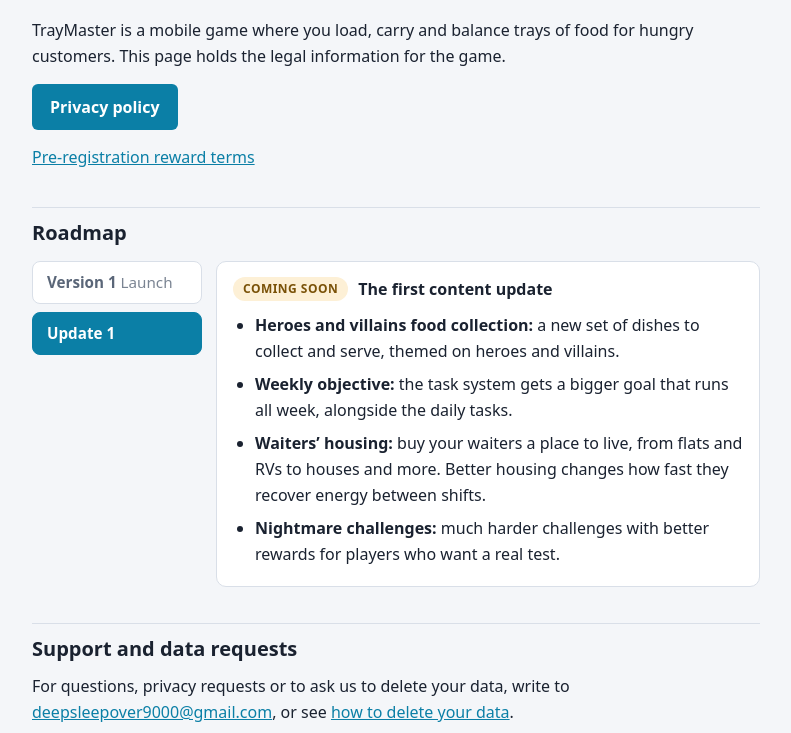
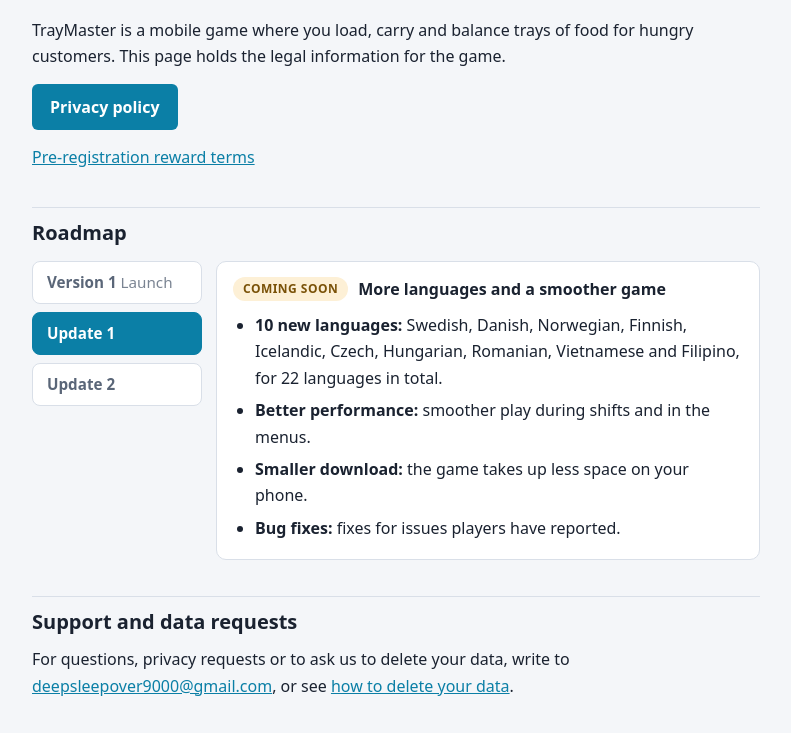
Before and after one commit to Ara15588/traymaster-pages, a plain HTML site: page index.html in a window 1280 px wide. Both pictures are taken after a click on the tab "Update 1". Shown: the part 754-1487 px from the top of the page, without its empty margins (244-1035 px from the left). Drawn offline with Linux system fonts and the light colour scheme.

Commit message:
roadmap update

```diff
--- a/index.html
+++ b/index.html
@@ -37,6 +37,7 @@
         <div class="roadmap-tabs" role="tablist" aria-label="Game versions" aria-orientation="vertical">
           <button type="button" role="tab" id="tab-v1" aria-controls="panel-v1" aria-selected="true">Version 1 <span>Launch</span></button>
           <button type="button" role="tab" id="tab-u1" aria-controls="panel-u1" aria-selected="false" tabindex="-1">Update 1</button>
+          <button type="button" role="tab" id="tab-u2" aria-controls="panel-u2" aria-selected="false" tabindex="-1">Update 2</button>
         </div>
 
         <div class="roadmap-panel" role="tabpanel" id="panel-v1" aria-labelledby="tab-v1" tabindex="0">
@@ -53,7 +54,17 @@
         </div>
 
         <div class="roadmap-panel" role="tabpanel" id="panel-u1" aria-labelledby="tab-u1" tabindex="0" hidden>
-          <p class="roadmap-head"><span class="status status-soon">Coming soon</span> The first content update</p>
+          <p class="roadmap-head"><span class="status status-soon">Coming soon</span> More languages and a smoother game</p>
+          <ul>
+            <li><strong>10 new languages:</strong> Swedish, Danish, Norwegian, Finnish, Icelandic, Czech, Hungarian, Romanian, Vietnamese and Filipino, for 22 languages in total.</li>
+            <li><strong>Better performance:</strong> smoother play during shifts and in the menus.</li>
+            <li><strong>Smaller download:</strong> the game takes up less space on your phone.</li>
+            <li><strong>Bug fixes:</strong> fixes for issues players have reported.</li>
+          </ul>
+        </div>
+
+        <div class="roadmap-panel" role="tabpanel" id="panel-u2" aria-labelledby="tab-u2" tabindex="0" hidden>
+          <p class="roadmap-head"><span class="status status-soon">Coming later</span> The first content update</p>
           <ul>
             <li><strong>Heroes and villains food collection:</strong> a new set of dishes to collect and serve, themed on heroes and villains.</li>
             <li><strong>Weekly objective:</strong> the task system gets a bigger goal that runs all week, alongside the daily tasks.</li>
```
